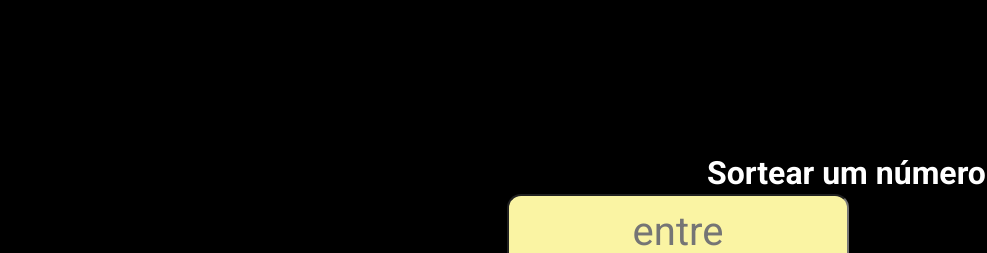
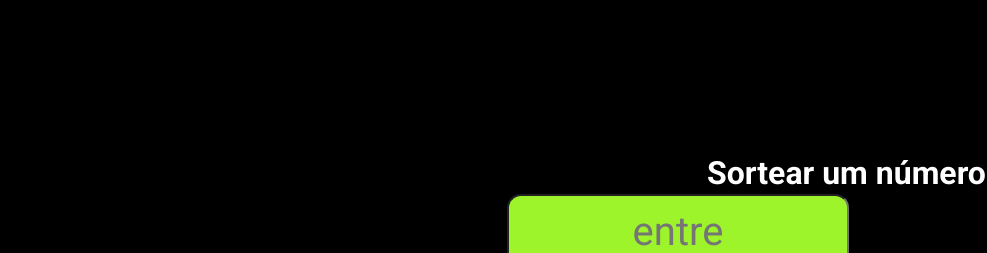
Before and after one commit to ORERVES/Sorteador-online, a plain HTML site: page index.html in a window 1280 px wide. Shown: the part 532-785 px from the top of the page, without its empty margins (293-1280 px from the left). Drawn offline with Linux system fonts and the light colour scheme.

Commit message:
mudança de título e de cor

```diff
--- a/index.html
+++ b/index.html
@@ -7,7 +7,7 @@
     <link rel="preconnect" href="https://fonts.gstatic.com" crossorigin>
     <link href="https://fonts.googleapis.com/css2?family=Montserrat:ital,wght@0,100..900;1,100..900&family=Oswald:wght@200..700&family=Poppins:ital,wght@0,100;0,200;0,300;0,400;0,500;0,600;0,700;0,800;0,900;1,100;1,200;1,300;1,400;1,500;1,600;1,700;1,800;1,900&family=Roboto:ital,wght@0,100;0,300;0,400;0,500;0,700;0,900;1,100;1,300;1,400;1,500;1,700;1,900&display=swap" rel="stylesheet">
     <link rel="stylesheet" href="./styles.css">
-    <title>Sorteador Online CSS</title>
+    <title>Sorteador Online</title>
 </head>
 <body>
      <img src="./sort 1.png" alt="" class="img-logo">
--- a/styles.css
+++ b/styles.css
@@ -34,7 +34,7 @@ input {
     font-weight: 500px;
     font-size: 40px;
     border-radius: 14px;
-    background: #faf4a3;
+    background: #9df42b;
     color: #000000;
     cursor: pointer;
 }
```
